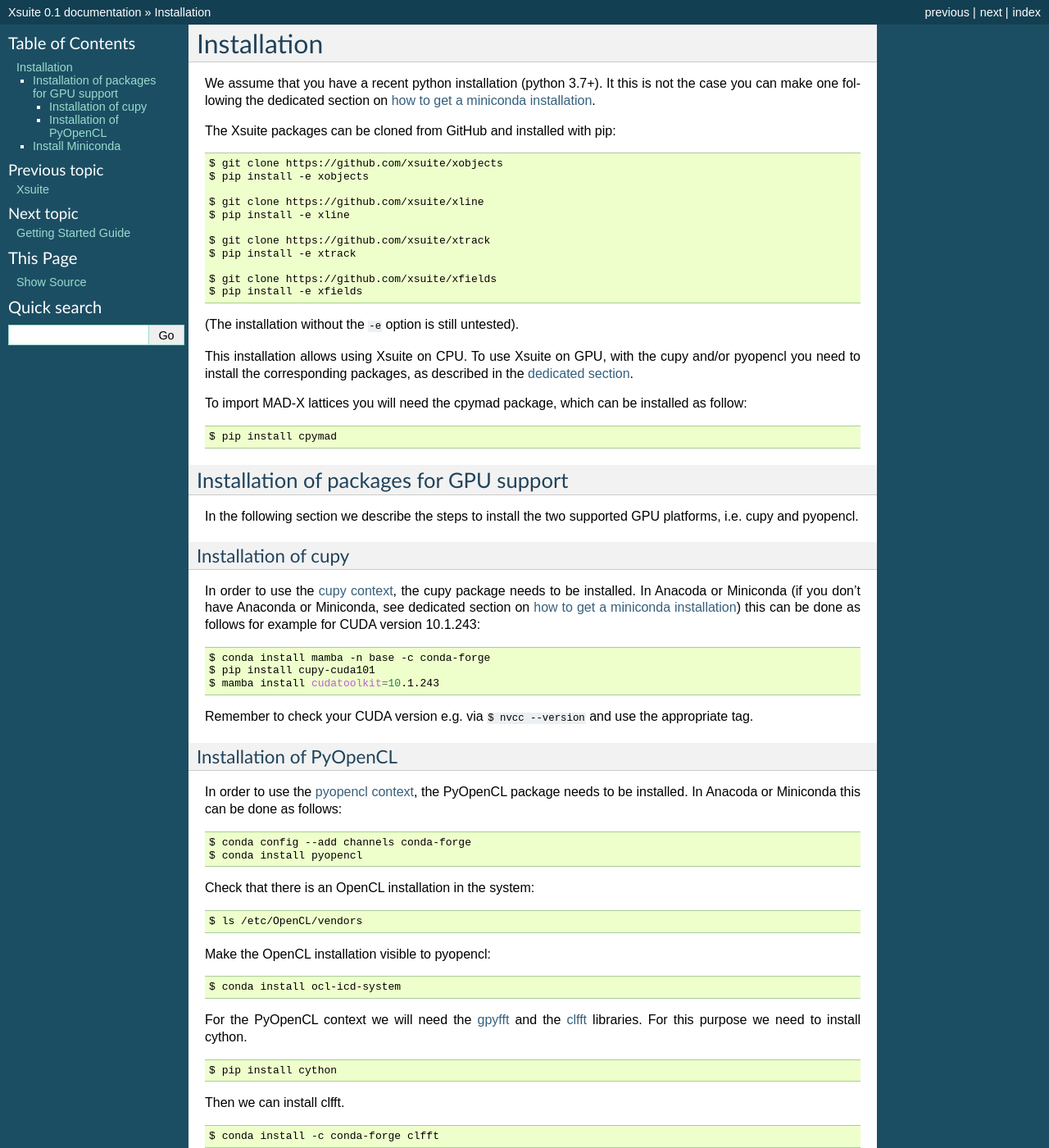
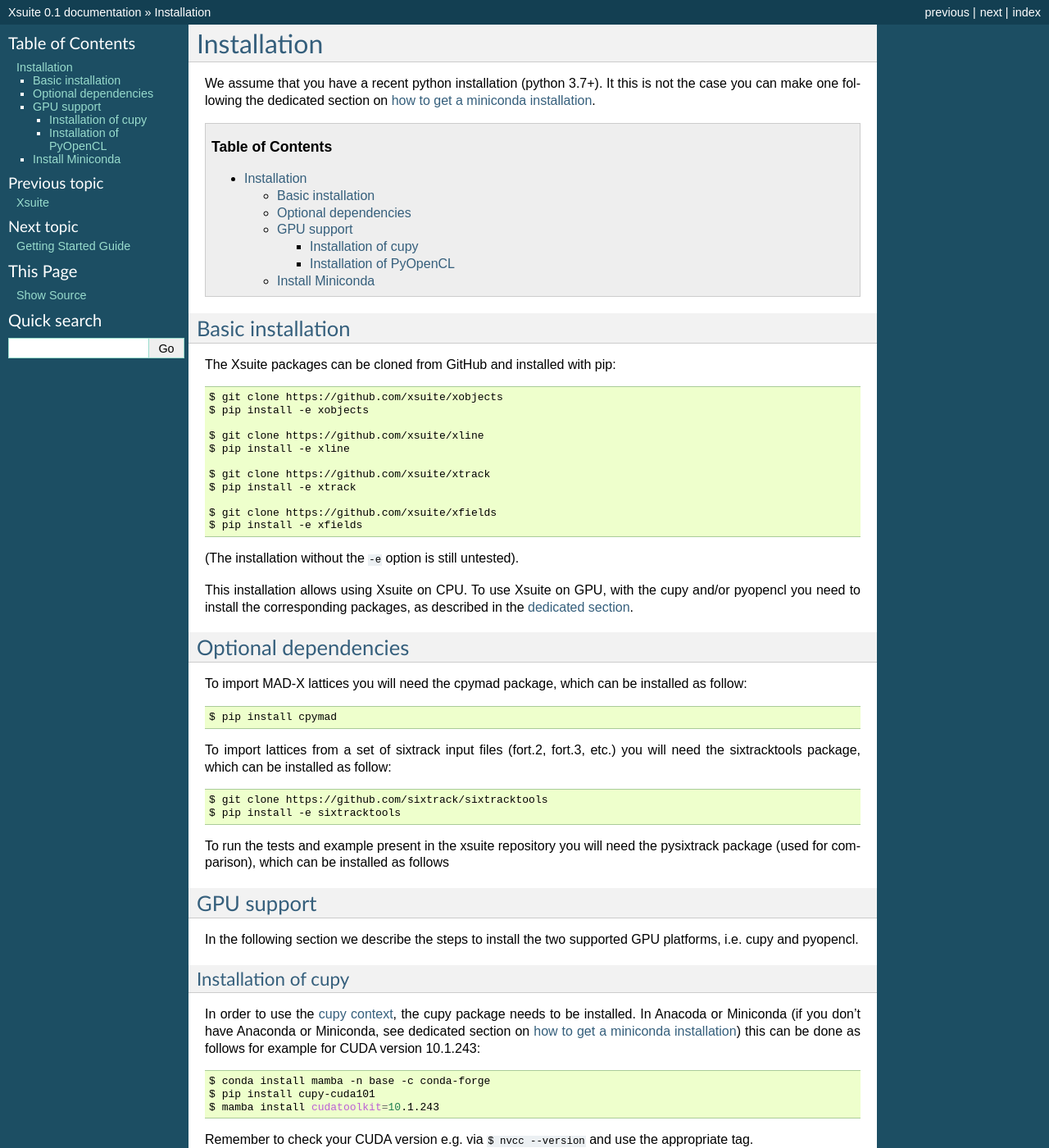
Before and after one commit to xsuite/xsuite, a Sphinx documentation site: the page built from docs/installation.rst, in a window 1280 px wide and 1400 px high. Shown: the whole window at 82% size. Built offline with Sphinx 7.4.7, drawn with Linux system fonts in a browser that asks for light colours.

Commit message:
Quick push

```diff
--- a/docs/installation.rst
+++ b/docs/installation.rst
@@ -4,6 +4,12 @@
 ============
 
 We assume that you have a recent python installation (python 3.7+). It this is not the case you can make one following the dedicated section on :ref:`how to get a miniconda installation<miniconda>`.
+
+.. contents:: Table of Contents
+    :depth: 3
+
+Basic installation
+------------------
 
 The Xsuite packages can be cloned from GitHub and installed with pip:
 
@@ -25,16 +31,30 @@
 
 This installation allows using Xsuite on CPU. To use Xsuite on GPU, with the cupy and/or pyopencl you need to install the corresponding packages, as described in the :ref:`dedicated section<gpuinst>`.
 
+
+Optional dependencies
+---------------------
+
 To import MAD-X lattices you will need the cpymad package, which can be installed as follow:
 
 .. code-block:: bash
 
     $ pip install cpymad
 
+To import lattices from a set of sixtrack input files (fort.2, fort.3, etc.) you will need the sixtracktools package, which can be installed as follow:
+
+.. code-block:: bash
+
+    $ git clone https://github.com/sixtrack/sixtracktools
+    $ pip install -e sixtracktools
+
+To run the tests and example present in the xsuite repository you will need the pysixtrack package (used for comparison), which can be installed as follows
+
+
 .. _gpuinst:
 
-Installation of packages for GPU support
-----------------------------------------
+GPU support
+-----------
 
 In the following section we describe the steps to install the two supported GPU platforms, i.e. cupy and pyopencl.
 
```
